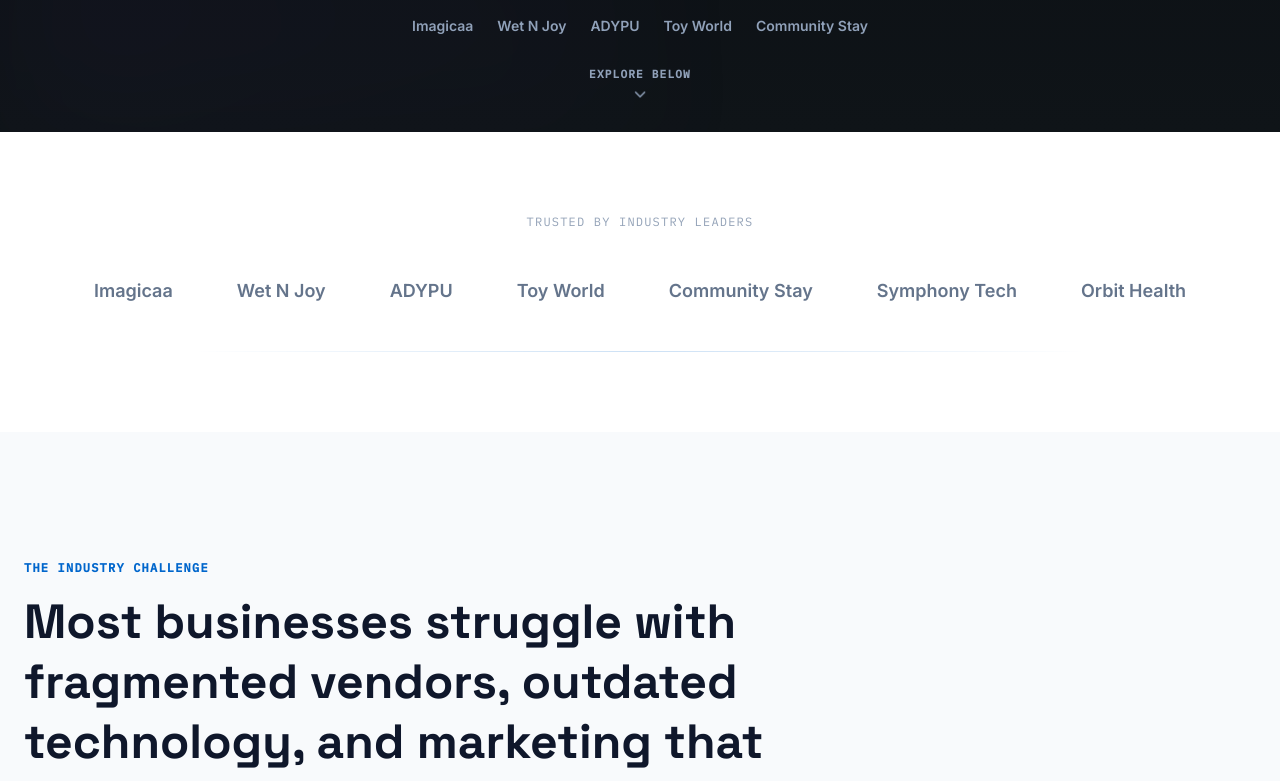
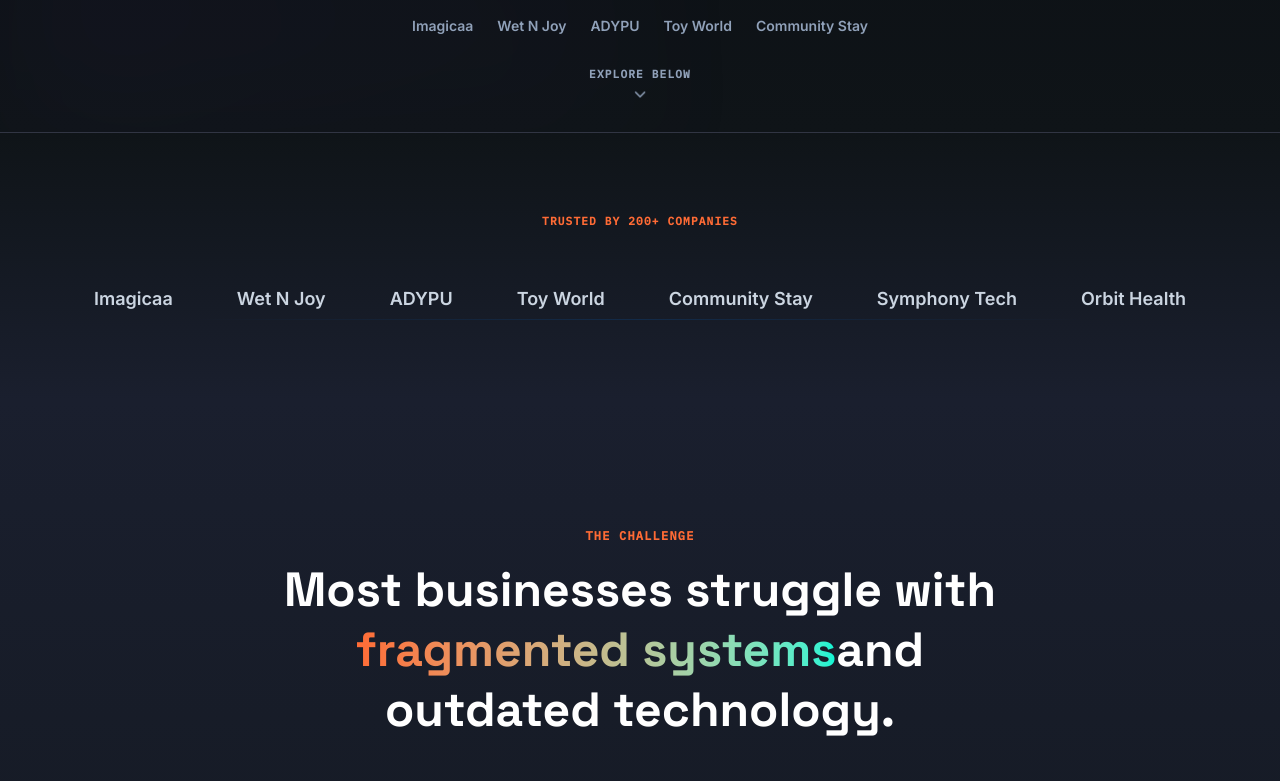
Before and after one commit to kamlesh9876/BlendskilllV2, a React (Vite) app in the folder artifacts/blendskills/: page / in a window 1280 px wide. Shown: the part 920-1701 px from the top of the page. Built offline with nearby package versions, Linux system fonts and the light colour scheme.

Commit message:
feat: revamp UI with premium gradient overlays and color updates
Co-authored-by: Kamlesh Pawar <126752142+kamlesh9876@users.noreply.github.com>

```diff
--- a/artifacts/blendskills/src/components/AISection.tsx
+++ b/artifacts/blendskills/src/components/AISection.tsx
@@ -33,12 +33,12 @@ export default function AISection() {
   const [isPlaying, setIsPlaying] = useState(true);
 
   return (
-    <section className="relative" style={{ padding: '120px 24px', background: '#f8fafc' }}>
-      {/* Radial gradient overlay */}
+    <section className="relative py-24 md:py-32 bg-gradient-to-b from-[#0f1418] to-[#1a1f2e]">
+      {/* Premium gradient overlay */}
       <div
         className="absolute inset-0 pointer-events-none"
         style={{
-          background: 'radial-gradient(circle at center, rgba(0, 102, 204, 0.06) 0%, transparent 70%)',
+          background: 'radial-gradient(circle at center, rgba(255, 107, 53, 0.08) 0%, transparent 70%)',
         }}
       />
 
@@ -53,8 +53,8 @@ export default function AISection() {
             style={{ maxWidth: '600px' }}
           >
             <p
-              className="font-mono text-[0.75rem] font-semibold uppercase tracking-widest mb-6"
-              style={{ color: '#0066cc' }}
+              className="font-mono text-[0.75rem] font-bold uppercase tracking-widest mb-6"
+              style={{ color: '#FF6B35' }}
             >
               AI-Powered Growth
             </p>
--- a/artifacts/blendskills/src/components/BusinessProblems.tsx
+++ b/artifacts/blendskills/src/components/BusinessProblems.tsx
@@ -34,7 +34,7 @@ const problems = [
 
 export default function BusinessProblems() {
   return (
-    <section id="about" className="relative py-24 md:py-32 bg-slate-50 text-slate-900">
+    <section id="about" className="relative py-24 md:py-32 bg-gradient-to-b from-[#1a1f2e] to-[#0f1418]">
       <div className="max-w-[1400px] mx-auto px-6">
         {/* Section Header */}
         <motion.div
@@ -42,13 +42,15 @@ export default function BusinessProblems() {
           whileInView={{ opacity: 1, y: 0 }}
           viewport={{ once: true }}
           transition={{ duration: 0.6 }}
-          className="mb-16"
+          className="mb-16 text-center"
         >
-          <p className="font-mono text-xs font-bold uppercase tracking-widest text-[#0066cc] mb-4">
-            The Industry Challenge
+          <p className="font-mono text-xs font-bold uppercase tracking-widest text-[#FF6B35] mb-4">
+            The Challenge
           </p>
-          <h2 className="font-display font-extrabold text-3xl sm:text-4xl md:text-5xl text-slate-900 leading-tight max-w-3xl">
-            Most businesses struggle with fragmented vendors, outdated technology, and marketing that doesn't scale.
+          <h2 className="font-display font-extrabold text-3xl sm:text-4xl md:text-5xl text-white leading-tight mx-auto max-w-3xl">
+            Most businesses struggle with
+            <span className="text-transparent bg-clip-text bg-gradient-to-r from-[#FF6B35] to-[#00F5D4]"> fragmented systems</span>
+            and outdated technology.
           </h2>
         </motion.div>
 
--- a/artifacts/blendskills/src/components/Contact.tsx
+++ b/artifacts/blendskills/src/components/Contact.tsx
@@ -15,23 +15,10 @@ export default function Contact() {
   };
 
   return (
-    <section id="contact" className="relative py-24 md:py-32 bg-slate-950 text-white overflow-hidden">
-      {/* Background Video Layer */}
-      <div className="absolute inset-0 pointer-events-none overflow-hidden opacity-30">
-        <video
-          autoPlay
-          loop
-          muted
-          playsInline
-          poster="https://images.unsplash.com/photo-1451187580459-43490279c0fa?w=1600&auto=format&fit=crop&q=80"
-          onLoadedData={() => setVideoLoaded(true)}
-          className={`w-full h-full object-cover transition-opacity duration-1000 ${
-            videoLoaded ? 'opacity-80' : 'opacity-20'
-          }`}
-          src="https://assets.mixkit.co/videos/preview/mixkit-futuristic-hologram-screen-with-data-32532-large.mp4"
-        />
-        <div className="absolute inset-0 bg-gradient-to-b from-slate-950 via-slate-950/90 to-slate-950" />
-      </div>
+    <section id="contact" className="relative py-24 md:py-32 bg-gradient-to-b from-[#0f1418] to-[#000000] text-white overflow-hidden">
+      {/* Premium gradient overlays */}
+      <div className="absolute top-0 right-0 w-1/2 h-1/2 bg-gradient-to-br from-[#FF6B35]/10 to-transparent blur-3xl pointer-events-none"></div>
+      <div className="absolute bottom-0 left-0 w-1/2 h-1/2 bg-gradient-to-tr from-[#6B3FB5]/10 to-transparent blur-3xl pointer-events-none"></div>
 
       <div className="max-w-[1400px] mx-auto px-6 relative z-10">
         <div className="grid lg:grid-cols-2 gap-12 lg:gap-20 items-center">
@@ -44,15 +31,13 @@ export default function Contact() {
             className="space-y-8"
           >
             <div>
-              <div className="inline-flex items-center gap-2 px-3.5 py-1.5 rounded-full bg-gradient-to-r from-cyan-500/20 to-blue-500/20 border border-cyan-400/30 text-cyan-300 font-mono text-xs font-bold uppercase tracking-wider mb-4">
+              <div className="inline-flex items-center gap-2 px-4 py-2 rounded-full bg-gradient-to-r from-[#FF6B35]/20 to-[#FF6B35]/10 border border-[#FF6B35]/30 text-[#FF8557] font-mono text-xs font-bold uppercase tracking-wider mb-6">
                 <Sparkles size={14} />
-                <span>Let's Build Something Great</span>
+                <span>Ready to Transform?</span>
               </div>
               <h2 className="font-display font-extrabold text-3xl sm:text-4xl md:text-5xl text-white leading-tight">
-                Transform your business with{' '}
-                <span className="text-transparent bg-clip-text bg-gradient-to-r from-cyan-400 via-blue-400 to-indigo-400">
-                  BlendSkills
-                </span>
+                Let's build your next
+                <span className="text-transparent bg-clip-text bg-gradient-to-r from-[#FF6B35] via-[#6B3FB5] to-[#00F5D4]"> digital breakthrough</span>
               </h2>
               <p className="text-slate-300 text-base md:text-lg mt-4 leading-relaxed">
                 Take your digital marketing and software infrastructure to the next level. Book a free strategy call with our growth engineering specialists.
--- a/artifacts/blendskills/src/components/Process.tsx
+++ b/artifacts/blendskills/src/components/Process.tsx
@@ -35,27 +35,26 @@ const steps = [
 
 export default function Process() {
   return (
-    <section id="process" className="relative" style={{ padding: '120px 24px', background: '#f8fafc' }}>
-      <div className="max-w-[1400px] mx-auto">
+    <section id="process" className="relative py-24 md:py-32 bg-gradient-to-b from-[#1a1f2e] to-[#0f1418]">
+      <div className="max-w-[1400px] mx-auto px-6">
         {/* Section Header */}
         <motion.div
           initial={{ opacity: 0, y: 20 }}
           whileInView={{ opacity: 1, y: 0 }}
           viewport={{ once: true }}
           transition={{ duration: 0.6 }}
-          className="mb-16"
+          className="mb-16 text-center"
         >
           <p
-            className="font-mono text-[0.75rem] font-semibold uppercase tracking-widest mb-6"
-            style={{ color: '#0066cc' }}
+            className="font-mono text-[0.75rem] font-bold uppercase tracking-widest mb-6"
+            style={{ color: '#FF6B35' }}
           >
             How It Works
           </p>
           <h2
-            className="font-display font-bold leading-tight mb-6"
+            className="font-display font-bold leading-tight mb-6 text-white"
             style={{
               fontSize: 'clamp(2rem, 4vw, 3rem)',
-              color: '#1e293b',
             }}
           >
             Simple steps to<br />
--- a/artifacts/blendskills/src/components/TrustedCompanies.tsx
+++ b/artifacts/blendskills/src/components/TrustedCompanies.tsx
@@ -12,20 +12,21 @@ const clientLogos = [
 
 export default function TrustedCompanies() {
   return (
-    <section className="relative" style={{ minHeight: '200px', background: '#ffffff', padding: '80px 24px' }}>
-      <div className="max-w-[1400px] mx-auto">
+    <section className="relative py-16 md:py-20 bg-gradient-to-b from-[#0f1418] to-[#1a1f2e] border-t border-white/10">
+      <div className="max-w-[1400px] mx-auto px-6">
         {/* Section Header */}
         <motion.div
           initial={{ opacity: 0 }}
           whileInView={{ opacity: 1 }}
           viewport={{ once: true }}
-          className="text-center mb-10"
+          transition={{ duration: 0.5 }}
+          className="text-center mb-12"
         >
           <p
-            className="font-mono text-[0.75rem] font-normal uppercase tracking-widest"
-            style={{ color: '#94a3b8' }}
+            className="font-mono text-[0.7rem] font-bold uppercase tracking-widest"
+            style={{ color: '#FF6B35' }}
           >
-            Trusted by industry leaders
+            Trusted by 200+ Companies
           </p>
         </motion.div>
 
@@ -34,8 +35,7 @@ export default function TrustedCompanies() {
           initial={{ opacity: 0 }}
           whileInView={{ opacity: 1 }}
           viewport={{ once: true }}
-          className="flex flex-wrap justify-center gap-16"
-          style={{ marginBottom: '40px' }}
+          className="flex flex-wrap justify-center gap-12 md:gap-16"
         >
           {clientLogos.map((logo, index) => (
             <motion.div
@@ -43,21 +43,21 @@ export default function TrustedCompanies() {
               initial={{ opacity: 0, y: 10 }}
               whileInView={{ opacity: 1, y: 0 }}
               viewport={{ once: true }}
-              transition={{ duration: 0.4, delay: index * 0.1 }}
-              className="font-semibold text-lg cursor-pointer transition-all duration-300 hover:scale-110"
+              transition={{ duration: 0.4, delay: index * 0.08 }}
+              className="font-semibold text-base md:text-lg cursor-pointer transition-all duration-500 hover:scale-125 group"
               style={{
-                color: '#64748b',
-                opacity: 0.6,
+                color: '#CBD5E1',
+                opacity: 0.7,
                 height: '40px',
                 display: 'flex',
                 alignItems: 'center',
               }}
               onMouseEnter={(e) => {
-                e.currentTarget.style.color = '#1e293b';
+                e.currentTarget.style.color = '#FF6B35';
                 e.currentTarget.style.opacity = '1';
               }}
               onMouseLeave={(e) => {
-                e.currentTarget.style.color = '#64748b';
+                e.currentTarget.style.color = '#CBD5E1';
                 e.currentTarget.style.opacity = '0.6';
               }}
             >
```
